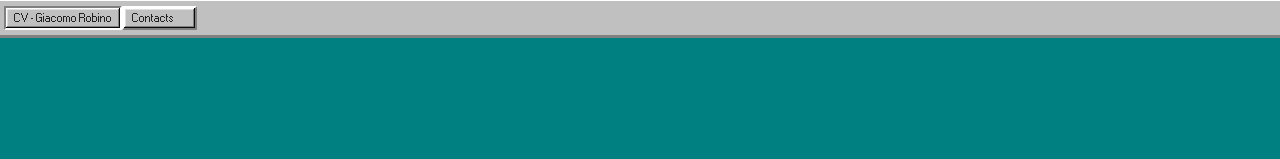
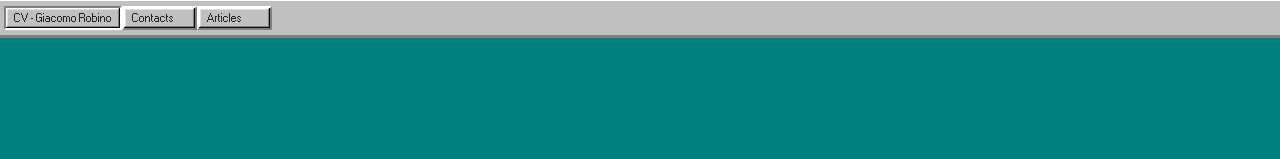
Before and after one commit to GiacomoRobino/portfolio, a React (Create React App) app: page / in a window 1280 px wide. Shown: the top 159 px of the page. Built offline with nearby package versions, Linux system fonts and the light colour scheme.

Commit message:
added articles section

```diff
--- a/src/App.tsx
+++ b/src/App.tsx
@@ -17,6 +17,12 @@ function App() {
   const [isContactsMinimized, setIsContactsMinimized] = useState(false);
   const [isContactsClosed, setIsContactsClosed] = useState(true);
   const [emailCopied, setEmailCopied] = useState(false);
+
+  // Articles Window state
+  const articlesRef = useRef<HTMLDivElement>(null);
+  const [isArticlesExpanded, setIsArticlesExpanded] = useState(false);
+  const [isArticlesMinimized, setIsArticlesMinimized] = useState(false);
+  const [isArticlesClosed, setIsArticlesClosed] = useState(true);
 
   const handleMinimize = () => {
     setIsMinimized(true);
@@ -47,6 +53,18 @@ function App() {
 
   const handleContactsMaximize = () => {
     setIsContactsExpanded(!isContactsExpanded);
+  };
+
+  const handleArticlesMinimize = () => {
+    setIsArticlesMinimized(true);
+  };
+
+  const handleArticlesClose = () => {
+    setIsArticlesClosed(true);
+  };
+
+  const handleArticlesMaximize = () => {
+    setIsArticlesExpanded(!isArticlesExpanded);
   };
 
   const handleCopyEmail = () => {
@@ -81,6 +99,18 @@ function App() {
           }}
         >
           Contacts
+        </button>
+        <button
+          className={`taskbar-item ${!isArticlesMinimized && !isArticlesClosed ? 'pressed' : ''}`}
+          onClick={() => {
+            if (isArticlesClosed) {
+              setIsArticlesClosed(false);
+            } else {
+              setIsArticlesMinimized(!isArticlesMinimized);
+            }
+          }}
+        >
+          Articles
         </button>
       </div>
       {!isMinimized && !isClosed && (
@@ -129,6 +159,29 @@ function App() {
           </div>
         </Draggable>
       )}
+      {!isArticlesMinimized && !isArticlesClosed && (
+        <Draggable handle=".title-bar" cancel=".title-bar-controls" nodeRef={articlesRef}>
+          <div className={`window ${isArticlesExpanded ? 'expanded' : ''}`} ref={articlesRef}>
+            <div className="title-bar">
+              <div className="title-bar-text">Articles</div>
+              <div className="title-bar-controls">
+                <button aria-label="Minimize" onClick={handleArticlesMinimize}></button>
+                <button aria-label="Maximize" onClick={handleArticlesMaximize}></button>
+                <button aria-label="Close" onClick={handleArticlesClose}></button>
+              </div>
+            </div>
+            <div className="window-body">
+              <fieldset>
+                <legend>LLamapedia</legend>
+                <p>A self-generating wiki framework that uses LLMs to automatically create encyclopedia-style pages, recursively expanding from seed topics.</p>
+                <button onClick={() => window.open('https://grobino.substack.com/p/llamapedia', '_blank')}>
+                  Read article
+                </button>
+              </fieldset>
+            </div>
+          </div>
+        </Draggable>
+      )}
     </div>
   );
 }
```
Also changed, not shown: 7 other files (tests, documents, lock files or other folders).
